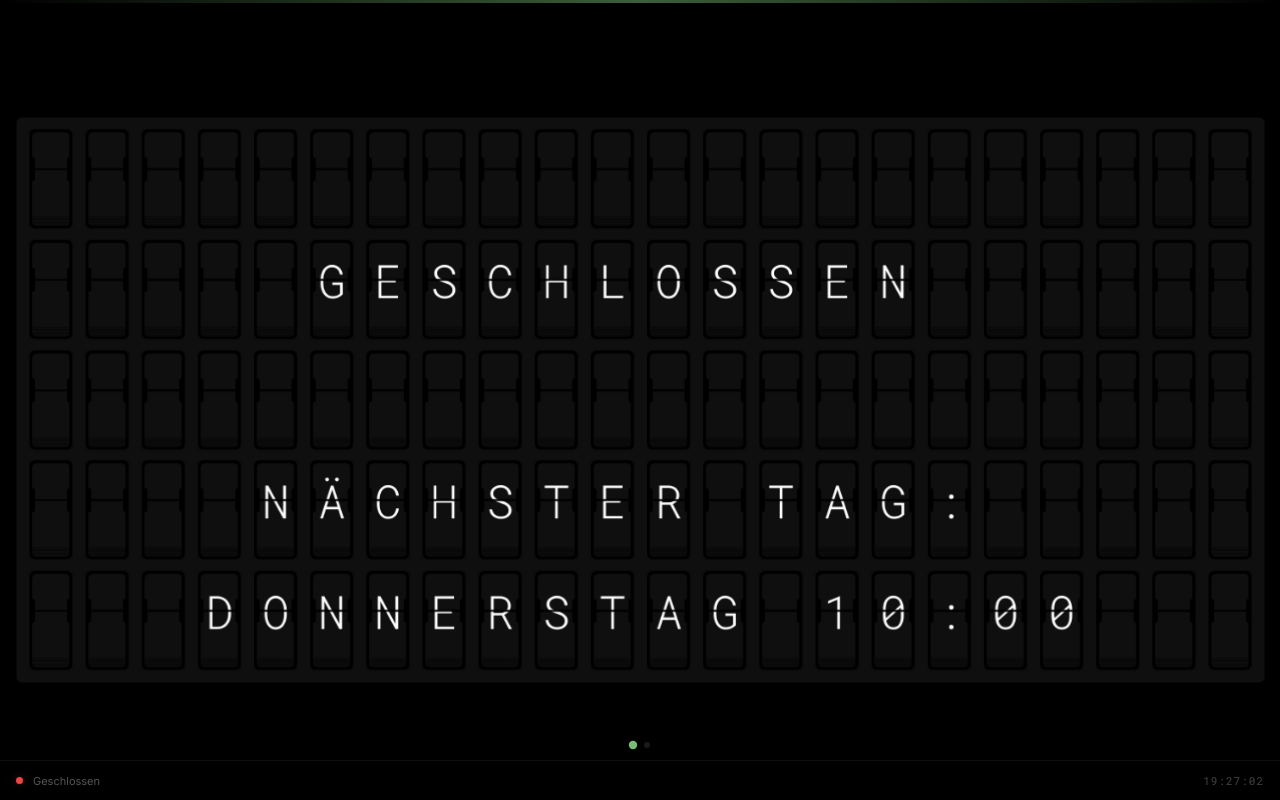
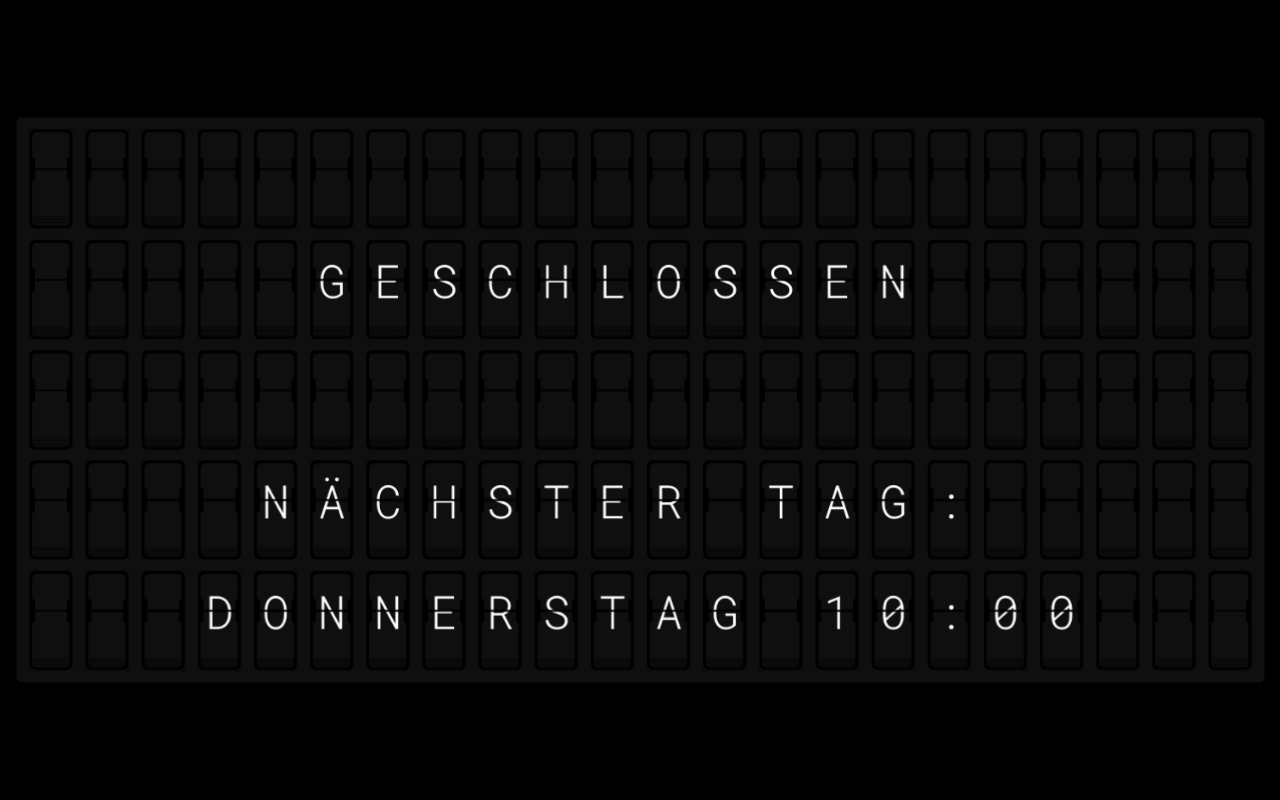
Before and after one commit to a-serafini/coloristboard, a website: page index.html in a window 1280 px wide. Drawn offline with Linux system fonts and the light colour scheme; no server answers.

Commit message:
Strip all UI chrome: pure fullscreen board only

```diff
--- a/index.html
+++ b/index.html
@@ -18,44 +18,7 @@
         user-select: none;
       }
 
-      /* ── Status bar ── */
-      #status-bar {
-        position: fixed; bottom: 0; left: 0; right: 0;
-        height: 40px;
-        background: rgba(0,0,0,0.88);
-        backdrop-filter: blur(10px);
-        display: flex; align-items: center; justify-content: space-between;
-        padding: 0 16px; z-index: 100;
-        font-size: 11px; color: #555;
-        border-top: 1px solid rgba(255,255,255,0.06);
-      }
-      .sb-left { display: flex; align-items: center; gap: 10px; }
-      .sb-dot {
-        width: 7px; height: 7px; border-radius: 50%;
-        background: #333; transition: background 0.3s, box-shadow 0.3s;
-      }
-      .sb-dot.open { background: #22c55e; box-shadow: 0 0 8px rgba(34,197,94,0.4); }
-      .sb-dot.closed { background: #ef4444; box-shadow: 0 0 8px rgba(239,68,68,0.3); }
-      .sb-label { font-size: 11px; color: #555; }
-      .sb-right { font-family: 'Roboto Mono', monospace; font-size: 11px; color: #444; letter-spacing: 1px; }
 
-      /* ── Accent ── */
-      .accent-bar {
-        position: fixed; top: 0; left: 0; right: 0; height: 3px;
-        background: linear-gradient(90deg, transparent 0%, #79BD74 50%, transparent 100%);
-        opacity: 0.5; z-index: 100;
-      }
-
-      /* ── Progress dots ── */
-      .progress-dots {
-        position: fixed; bottom: 52px; left: 50%; transform: translateX(-50%);
-        display: flex; gap: 8px; z-index: 100;
-      }
-      .pdot {
-        width: 6px; height: 6px; border-radius: 50%;
-        background: rgba(255,255,255,0.1); transition: background 0.3s, transform 0.3s;
-      }
-      .pdot.active { background: #79BD74; transform: scale(1.4); }
 
       /* ── Board area ── */
       .board-area {
@@ -83,17 +46,8 @@
     <style id="dynamic-board-css"></style>
   </head>
   <body>
-    <div class="accent-bar"></div>
     <div class="board-area" id="board-area">
       <div id="vestaboard-wrapper"></div>
-    </div>
-    <div class="progress-dots" id="progress-dots"></div>
-    <div id="status-bar">
-      <div class="sb-left">
-        <div class="sb-dot" id="sb-dot"></div>
-        <span class="sb-label" id="sb-label">Verbinde...</span>
-      </div>
-      <div class="sb-right" id="sb-clock"></div>
     </div>
 
     <script>
@@ -458,34 +412,12 @@
       // ── Screen cycling ──
       let currentScreenIdx = -1;
       let screenTimer = null;
-      function updateDots(total) {
-        const el = document.getElementById('progress-dots');
-        if (el.children.length !== total) {
-          el.innerHTML = '';
-          for (let i = 0; i < total; i++) { const d = document.createElement('div'); d.className = 'pdot'; el.appendChild(d); }
-        }
-        Array.from(el.children).forEach((d,i) => d.classList.toggle('active', i === currentScreenIdx));
-      }
       function showNextScreen() {
         const screens = getScreens();
         currentScreenIdx = (currentScreenIdx + 1) % screens.length;
-        updateDots(screens.length);
         flipToTarget(messageToGrid(screens[currentScreenIdx]), () => {
           screenTimer = setTimeout(showNextScreen, S.msgDelay);
         });
-      }
-
-      // ── Clock ──
-      function updateClock() {
-        const now = new Date();
-        const h = String(now.getHours()).padStart(2,'0');
-        const m = String(now.getMinutes()).padStart(2,'0');
-        const s = String(now.getSeconds()).padStart(2,'0');
-        document.getElementById('sb-clock').textContent = `${h}:${m}:${s}`;
-        const dow = now.getDay(), hr = now.getHours();
-        const isOpen = dow >= 2 && dow <= 6 && hr >= 10 && hr < 18;
-        document.getElementById('sb-dot').className = 'sb-dot ' + (isOpen ? 'open' : 'closed');
-        document.getElementById('sb-label').textContent = isOpen ? 'Ge\u00F6ffnet' : 'Geschlossen';
       }
 
       // ── Init ──
@@ -495,8 +427,6 @@
         renderBoard();
         dynamicCSS.textContent = buildDynamicCSS();
         applyAutoFit();
-        updateClock();
-        setInterval(updateClock, 1000);
 
         // Enable audio on interaction
         document.addEventListener("click", () => getAudioCtx(), { once: true });
```
